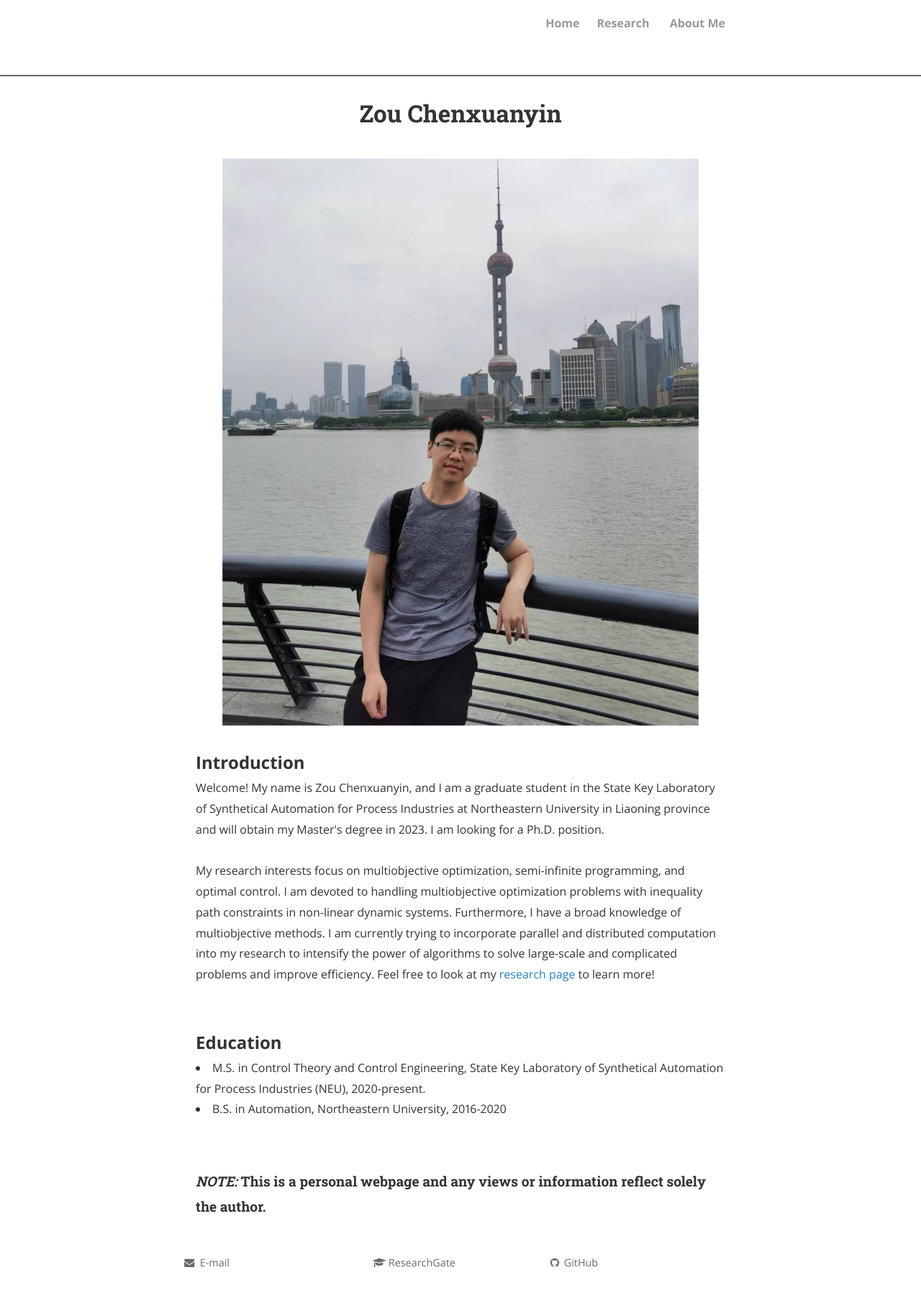
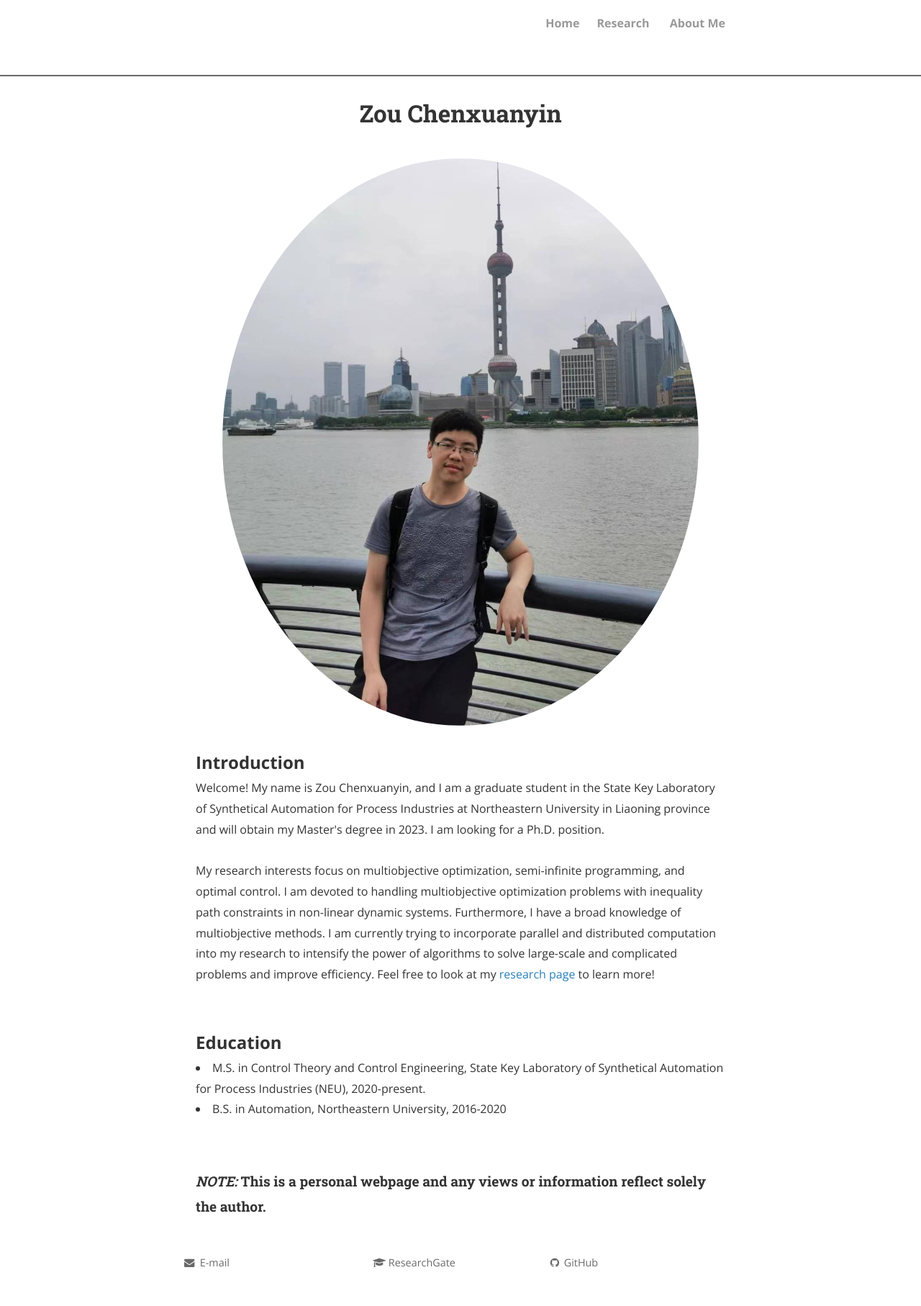
Before and after one commit to zcxy-academic/zcxy-academic.github.io, a Jekyll site: the page built from index.html, in a window 1280 px wide. Shown: the whole page at 72% size. Built offline with Jekyll 4.4.1, drawn with Linux system fonts in a browser that asks for light colours; nearby versions of some CDN libraries; the list of posts is cut into pages by our own code; comment, search, counter and statistics services are not loaded; a style sheet for code colours, icons or effects is not loaded.

Commit message:
Update _layout.scss

```diff
--- a/_sass/_layout.scss
+++ b/_sass/_layout.scss
@@ -38,6 +38,19 @@
 pre code.hljs {
 	font-size: modular-scale(-1);
 }
+
+	/*
+	*	Site avatar (left)
+	*/
+	.avatar {
+		vertical-align: middle;
+		width: 100px;
+		height: auto;
+		position: relative;
+		  overflow: hidden;
+		border-radius: 50%;
+	  }
+
 
 .page-divider {
 	$divider-color: $light-gray;
@@ -401,6 +414,8 @@
 	}
 }
 
+
+
 /*
 *	Footer
 */
```
